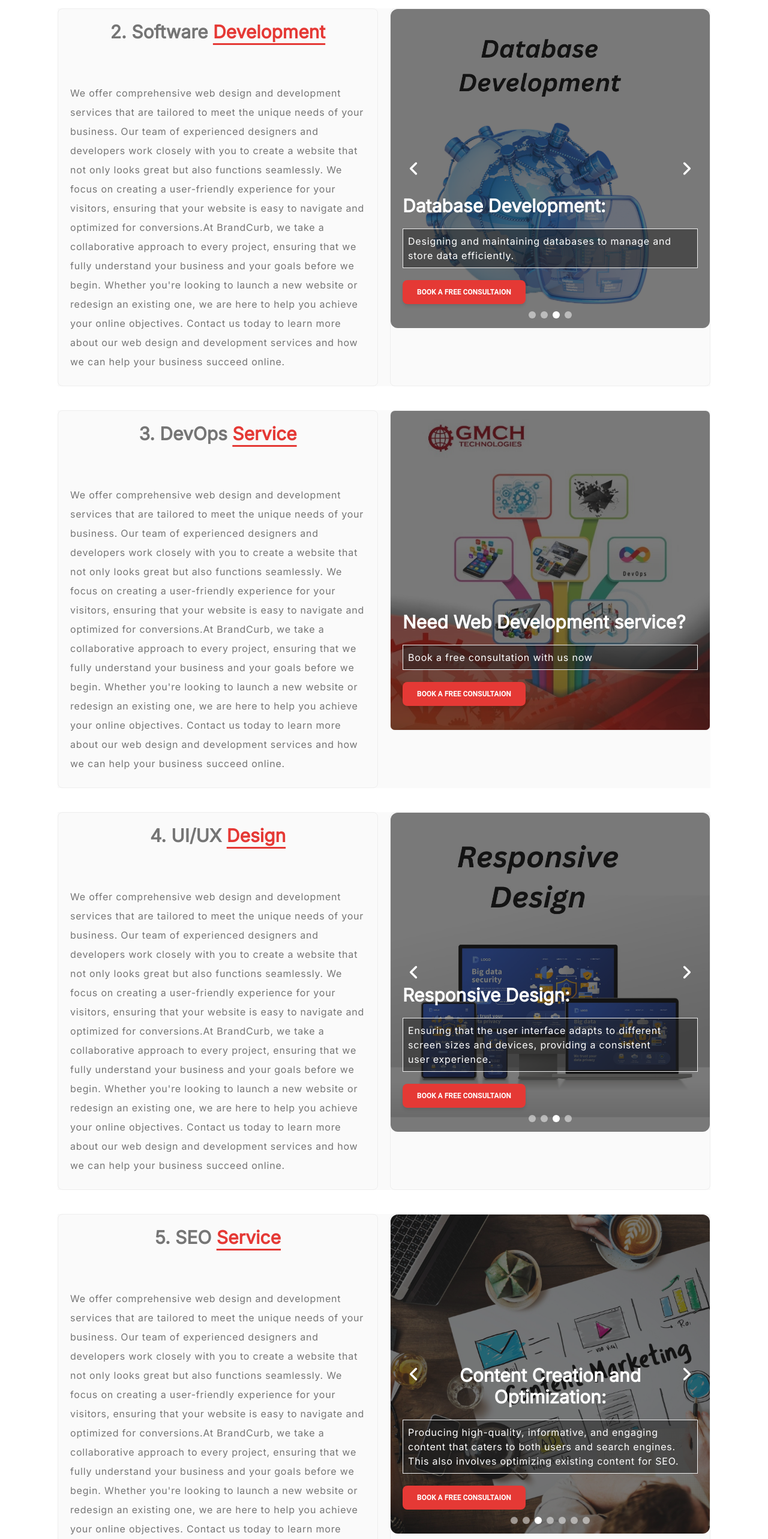
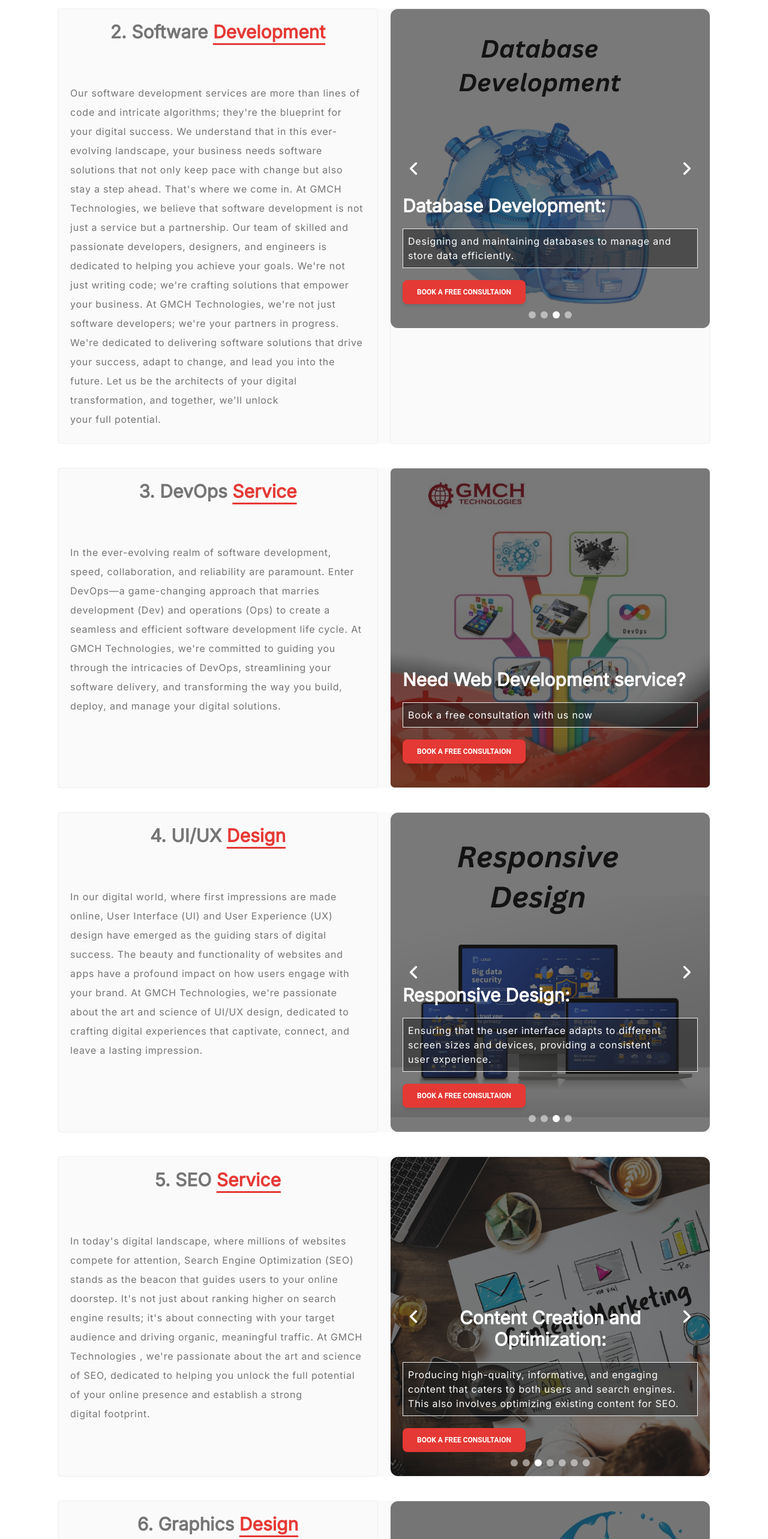
Before and after one commit to arapurbo18181/GMCH-Technology, a React (Vite) app: page /services in a window 1280 px wide. Shown: the part 860-3426 px from the top of the page at 60% size. Built offline with nearby package versions, Linux system fonts and the light colour scheme.

Commit message:
footer updated & all service description added

```diff
--- a/src/App.jsx
+++ b/src/App.jsx
@@ -1,6 +1,7 @@
 import { Route, Routes } from "react-router-dom";
 import "./App.css";
 import AboutPage from "./pages/About";
+import ContactPage from "./pages/Contact";
 import Home from "./pages/Home";
 import Services from "./pages/Services";
 
@@ -10,6 +11,7 @@ function App() {
       <Route path="/" element={<Home />} />
       <Route path="/about" element={<AboutPage />} />
       <Route path="/services" element={<Services />} />
+      <Route path="/contact" element={<ContactPage />} />
     </Routes>
   );
 }
--- a/src/components/Navbar.jsx
+++ b/src/components/Navbar.jsx
@@ -297,7 +297,7 @@ export const Navbar = () => {
             >
               Services
             </Link>
-            <Link to={"/"} className="mr-5 hover:text-gray-800 border-b w-full">
+            <Link to={"/contact"} className="mr-5 hover:text-gray-800 border-b w-full">
               Contact
             </Link>
           </nav>
--- a/src/pages/Services.jsx
+++ b/src/pages/Services.jsx
@@ -340,20 +340,9 @@ const Services = () => {
             <AnimationWrapper>
               <div className="w-full flex flex-col justify-center items-start flex-grow px-5 py-4">
                 <p className="container py-2 leading-8 text-left tracking-wider bg-gray-50">
-                  We offer comprehensive web design and development services
-                  that are tailored to meet the unique needs of your business.
-                  Our team of experienced designers and developers work closely
-                  with you to create a website that not only looks great but
-                  also functions seamlessly. We focus on creating a
-                  user-friendly experience for your visitors, ensuring that your
-                  website is easy to navigate and optimized for conversions.At
-                  BrandCurb, we take a collaborative approach to every project,
-                  ensuring that we fully understand your business and your goals
-                  before we begin. Whether you're looking to launch a new
-                  website or redesign an existing one, we are here to help you
-                  achieve your online objectives. Contact us today to learn more
-                  about our web design and development services and how we can
-                  help your business succeed online.
+                Our software development services are more than lines of code and intricate algorithms; they're the blueprint for your digital success. We understand that in this ever-evolving landscape, your business needs software solutions that not only keep pace with change but also stay a step ahead. That's where we come in.
+                At GMCH Technologies, we believe that software development is not just a service but a partnership. Our team of skilled and passionate developers, designers, and engineers is dedicated to helping you achieve your goals. We're not just writing code; we're crafting solutions that empower your business.
+                At GMCH Technologies, we're not just software developers; we're your partners in progress. We're dedicated to delivering software solutions that drive your success, adapt to change, and lead you into the future. Let us be the architects of your digital transformation, and together, we'll unlock your full potential.
                 </p>
               </div>
             </AnimationWrapper>
@@ -470,20 +459,14 @@ const Services = () => {
             <AnimationWrapper>
               <div className="w-full flex flex-col justify-center items-start flex-grow px-5 py-4">
                 <p className="container py-2 leading-8 text-left tracking-wider bg-gray-50">
-                  We offer comprehensive web design and development services
-                  that are tailored to meet the unique needs of your business.
-                  Our team of experienced designers and developers work closely
-                  with you to create a website that not only looks great but
-                  also functions seamlessly. We focus on creating a
-                  user-friendly experience for your visitors, ensuring that your
-                  website is easy to navigate and optimized for conversions.At
-                  BrandCurb, we take a collaborative approach to every project,
-                  ensuring that we fully understand your business and your goals
-                  before we begin. Whether you're looking to launch a new
-                  website or redesign an existing one, we are here to help you
-                  achieve your online objectives. Contact us today to learn more
-                  about our web design and development services and how we can
-                  help your business succeed online.
+                  In the ever-evolving realm of software development, speed,
+                  collaboration, and reliability are paramount. Enter DevOps—a
+                  game-changing approach that marries development (Dev) and
+                  operations (Ops) to create a seamless and efficient software
+                  development life cycle. At GMCH Technologies, we're committed
+                  to guiding you through the intricacies of DevOps, streamlining
+                  your software delivery, and transforming the way you build,
+                  deploy, and manage your digital solutions.
                 </p>
               </div>
             </AnimationWrapper>
@@ -529,20 +512,14 @@ const Services = () => {
             <AnimationWrapper>
               <div className="w-full flex flex-col justify-center items-start flex-grow px-5 py-4">
                 <p className="container py-2 leading-8 text-left tracking-wider bg-gray-50">
-                  We offer comprehensive web design and development services
-                  that are tailored to meet the unique needs of your business.
-                  Our team of experienced designers and developers work closely
-                  with you to create a website that not only looks great but
-                  also functions seamlessly. We focus on creating a
-                  user-friendly experience for your visitors, ensuring that your
-                  website is easy to navigate and optimized for conversions.At
-                  BrandCurb, we take a collaborative approach to every project,
-                  ensuring that we fully understand your business and your goals
-                  before we begin. Whether you're looking to launch a new
-                  website or redesign an existing one, we are here to help you
-                  achieve your online objectives. Contact us today to learn more
-                  about our web design and development services and how we can
-                  help your business succeed online.
+                  In our digital world, where first impressions are made online,
+                  User Interface (UI) and User Experience (UX) design have
+                  emerged as the guiding stars of digital success. The beauty
+                  and functionality of websites and apps have a profound impact
+                  on how users engage with your brand. At GMCH Technologies,
+                  we're passionate about the art and science of UI/UX design,
+                  dedicated to crafting digital experiences that captivate,
+                  connect, and leave a lasting impression.
                 </p>
               </div>
             </AnimationWrapper>
@@ -659,20 +636,15 @@ const Services = () => {
             <AnimationWrapper>
               <div className="w-full flex flex-col justify-center items-start flex-grow px-5 py-4">
                 <p className="container py-2 leading-8 text-left tracking-wider bg-gray-50">
-                  We offer comprehensive web design and development services
-                  that are tailored to meet the unique needs of your business.
-                  Our team of experienced designers and developers work closely
-                  with you to create a website that not only looks great but
-                  also functions seamlessly. We focus on creating a
-                  user-friendly experience for your visitors, ensuring that your
-                  website is easy to navigate and optimized for conversions.At
-                  BrandCurb, we take a collaborative approach to every project,
-                  ensuring that we fully understand your business and your goals
-                  before we begin. Whether you're looking to launch a new
-                  website or redesign an existing one, we are here to help you
-                  achieve your online objectives. Contact us today to learn more
-                  about our web design and development services and how we can
-                  help your business succeed online.
+                  In today's digital landscape, where millions of websites
+                  compete for attention, Search Engine Optimization (SEO) stands
+                  as the beacon that guides users to your online doorstep. It's
+                  not just about ranking higher on search engine results; it's
+                  about connecting with your target audience and driving
+                  organic, meaningful traffic. At GMCH Technologies , we're
+                  passionate about the art and science of SEO, dedicated to
+                  helping you unlock the full potential of your online presence
+                  and establish a strong digital footprint.
                 </p>
               </div>
             </AnimationWrapper>
@@ -855,20 +827,15 @@ const Services = () => {
             <AnimationWrapper>
               <div className="w-full flex flex-col justify-center items-start flex-grow px-5 py-4">
                 <p className="container py-2 leading-8 text-left tracking-wider bg-gray-50">
-                  We offer comprehensive web design and development services
-                  that are tailored to meet the unique needs of your business.
-                  Our team of experienced designers and developers work closely
-                  with you to create a website that not only looks great but
-                  also functions seamlessly. We focus on creating a
-                  user-friendly experience for your visitors, ensuring that your
-                  website is easy to navigate and optimized for conversions.At
-                  BrandCurb, we take a collaborative approach to every project,
-                  ensuring that we fully understand your business and your goals
-                  before we begin. Whether you're looking to launch a new
-                  website or redesign an existing one, we are here to help you
-                  achieve your online objectives. Contact us today to learn more
-                  about our web design and development services and how we can
-                  help your business succeed online.
+                  In our visually driven world, where images and aesthetics
+                  speak louder than words, graphic design emerges as the medium
+                  that conveys ideas, emotions, and stories. It's the art of
+                  harmonizing colors, shapes, and elements to create a visual
+                  narrative that resonates with your audience. At GMCH
+                  Technologies, we are passionate about the transformative power
+                  of graphic design, dedicated to breathing life into your ideas
+                  and helping you communicate your message in a way that
+                  captivates and connects with your audience.
                 </p>
               </div>
             </AnimationWrapper>
@@ -1205,20 +1172,14 @@ const Services = () => {
             <AnimationWrapper>
               <div className="w-full flex flex-col justify-center items-start flex-grow px-5 py-4">
                 <p className="container py-2 leading-8 text-left tracking-wider bg-gray-50">
-                  We offer comprehensive web design and development services
-                  that are tailored to meet the unique needs of your business.
-                  Our team of experienced designers and developers work closely
-                  with you to create a website that not only looks great but
-                  also functions seamlessly. We focus on creating a
-                  user-friendly experience for your visitors, ensuring that your
-                  website is easy to navigate and optimized for conversions.At
-                  BrandCurb, we take a collaborative approach to every project,
-                  ensuring that we fully understand your business and your goals
-                  before we begin. Whether you're looking to launch a new
-                  website or redesign an existing one, we are here to help you
-                  achieve your online objectives. Contact us today to learn more
-                  about our web design and development services and how we can
-                  help your business succeed online.
+                  In today's fast-paced and digitally connected world,
+                  traditional marketing alone no longer suffices. Digital
+                  marketing has become the cornerstone of modern businesses, the
+                  realm where ideas, products, and services find their voice and
+                  audience. At GMCH Technologies, we are committed to
+                  demystifying the intricacies of digital marketing, helping you
+                  harness its power, and guiding your brand towards visibility,
+                  engagement, and success in the digital landscape.
                 </p>
               </div>
             </AnimationWrapper>
@@ -1378,20 +1339,16 @@ const Services = () => {
             <AnimationWrapper>
               <div className="w-full flex flex-col justify-center items-start flex-grow px-5 py-4">
                 <p className="container py-2 leading-8 text-left tracking-wider bg-gray-50">
-                  We offer comprehensive web design and development services
-                  that are tailored to meet the unique needs of your business.
-                  Our team of experienced designers and developers work closely
-                  with you to create a website that not only looks great but
-                  also functions seamlessly. We focus on creating a
-                  user-friendly experience for your visitors, ensuring that your
-                  website is easy to navigate and optimized for conversions.At
-                  BrandCurb, we take a collaborative approach to every project,
-                  ensuring that we fully understand your business and your goals
-                  before we begin. Whether you're looking to launch a new
-                  website or redesign an existing one, we are here to help you
-                  achieve your online objectives. Contact us today to learn more
-                  about our web design and development services and how we can
-                  help your business succeed online.
+                  In the age of instant access and visual storytelling,
+                  traditional printing methods have evolved to meet the demands
+                  of our fast-paced digital world. Digital print technology is
+                  at the forefront of this transformation, offering unparalleled
+                  speed, versatility, and quality in visual communication.
+                  AtGMCH Technologies, we're passionate about the impact of
+                  digital print, dedicated to redefining how businesses and
+                  individuals bring their ideas to life, and how they engage and
+                  connect through vivid, customizable, and efficient
+                  print solutions.
                 </p>
               </div>
             </AnimationWrapper>
```
Also changed, not shown: src/components/Contact.jsx (+5 -4 lines), src/components/Footer.jsx (+23 -96 lines), src/pages/Contact.jsx (added, +12 -0 lines).
